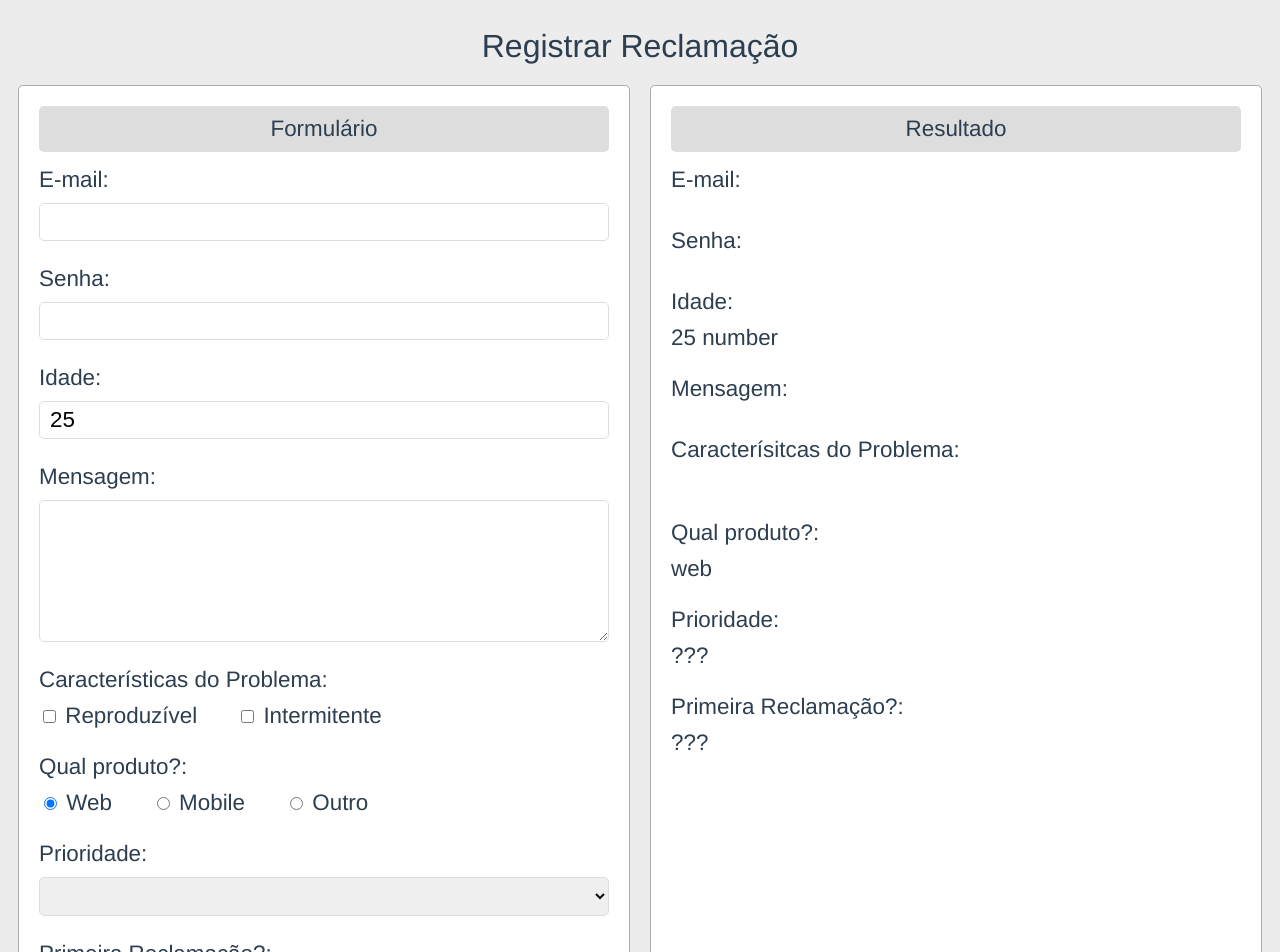
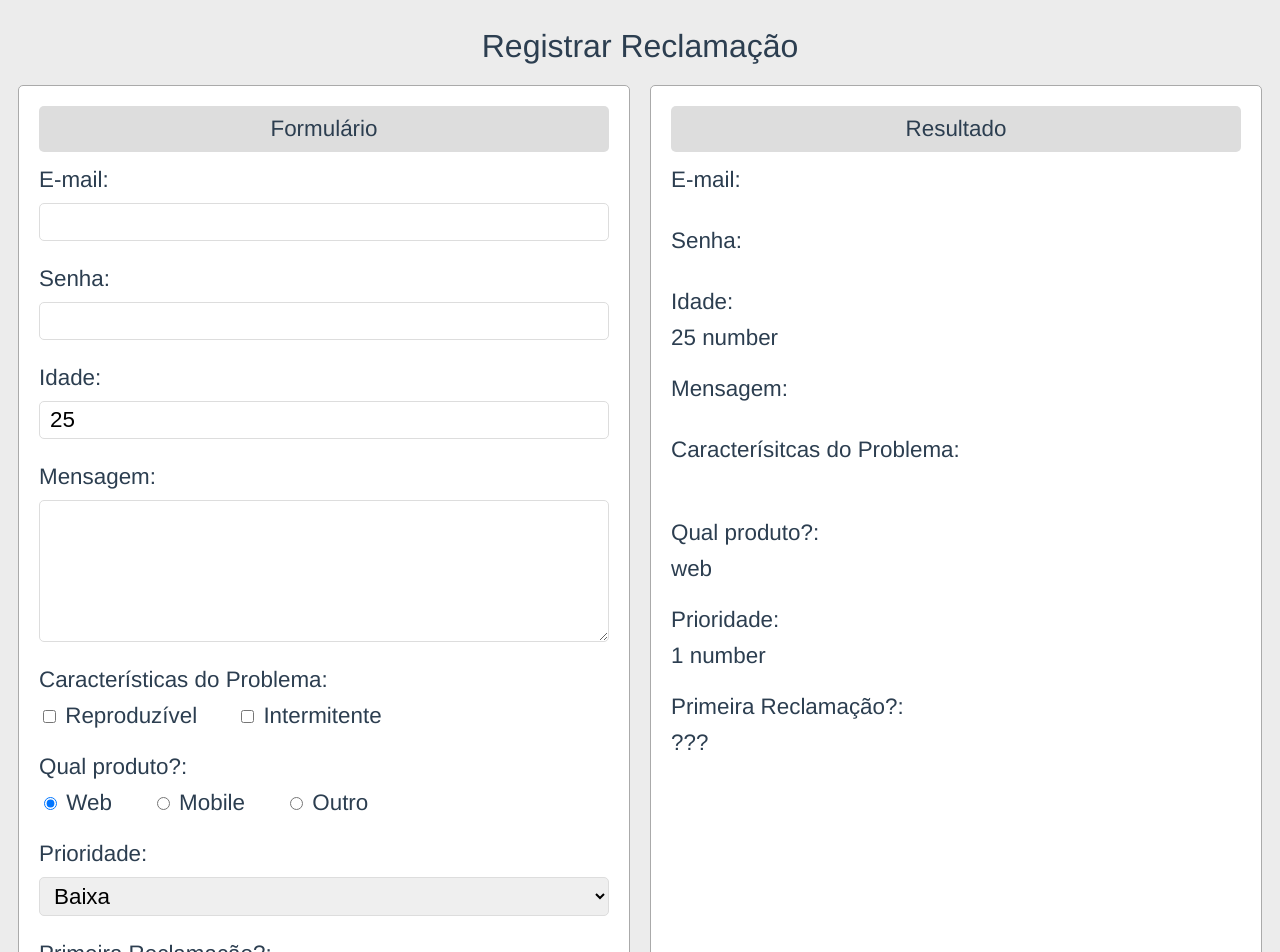
Before and after one commit to laurochicorski/curso-vue, a Vue app in the folder formulario-exercicios/: page / in a window 1280 px wide. Shown: the top 952 px of the page. Built offline with nearby package versions, Linux system fonts and the light colour scheme.

Commit message:
Manipulando Combobox com <select> e <option>

```diff
--- a/formulario-exercicios/src/App.vue
+++ b/formulario-exercicios/src/App.vue
@@ -26,8 +26,13 @@
 					<span><input type="radio" value="Outro" v-model="produto"> Outro</span>
 				</Rotulo>
 				<Rotulo nome="Prioridade">
-					<select name="" id="">
-						<option></option>
+					<select v-model="prioridade">
+						<option v-for="prioridade in prioridades"
+							:value="prioridade.codigo"
+							:key="prioridade.codigo"
+							:selected="prioridade.codigo === 3">
+							{{prioridade.nome}}
+						</option>
 					</select>
 				</Rotulo>
 				<Rotulo nome="Primeira Reclamação?">
@@ -61,7 +66,7 @@
 					<span>{{ produto }}</span>
 				</Rotulo>
 				<Rotulo nome="Prioridade">
-					<span>???</span>
+					<span>{{ prioridade }} {{ tipoPrioridade }}</span>
 				</Rotulo>
 				<Rotulo nome="Primeira Reclamação?">
 					<span>???</span>
@@ -81,12 +86,21 @@ export default {
 	computed: {
 		tipo() {
 			return typeof this.usuario.idade
+		},
+		tipoPrioridade() {
+			return typeof this.prioridade
 		}
 	},
 	data() {
 		return {
 			caracteristicas: [],
 			produto: 'web',
+			prioridade: 1,
+			prioridades: [
+				{ codigo: 1, nome: 'Baixa'},
+				{ codigo: 2, nome: 'Moderada'},
+				{ codigo: 3, nome: 'Alta'}
+			],
 			usuario: {
 				email: '',
 				senha: '',
```
